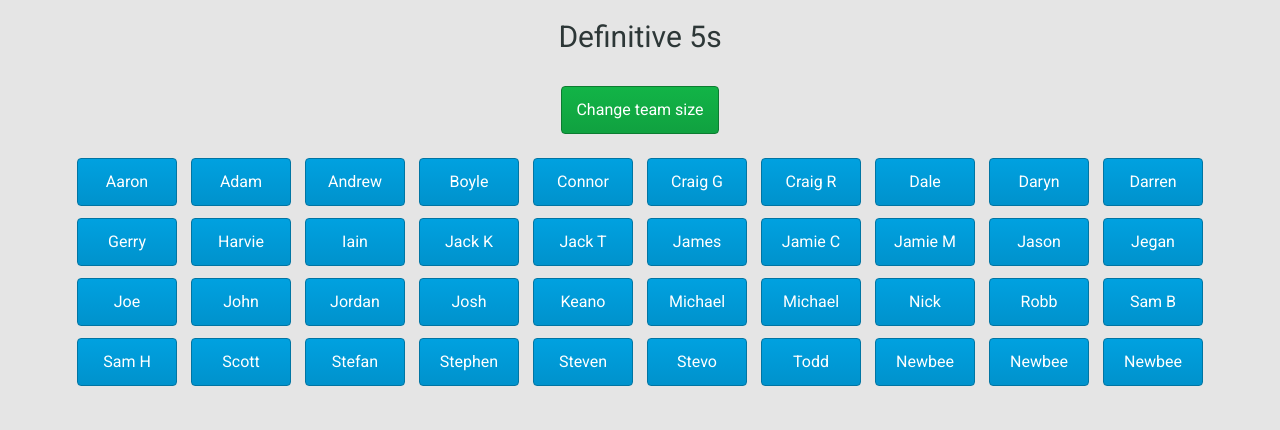
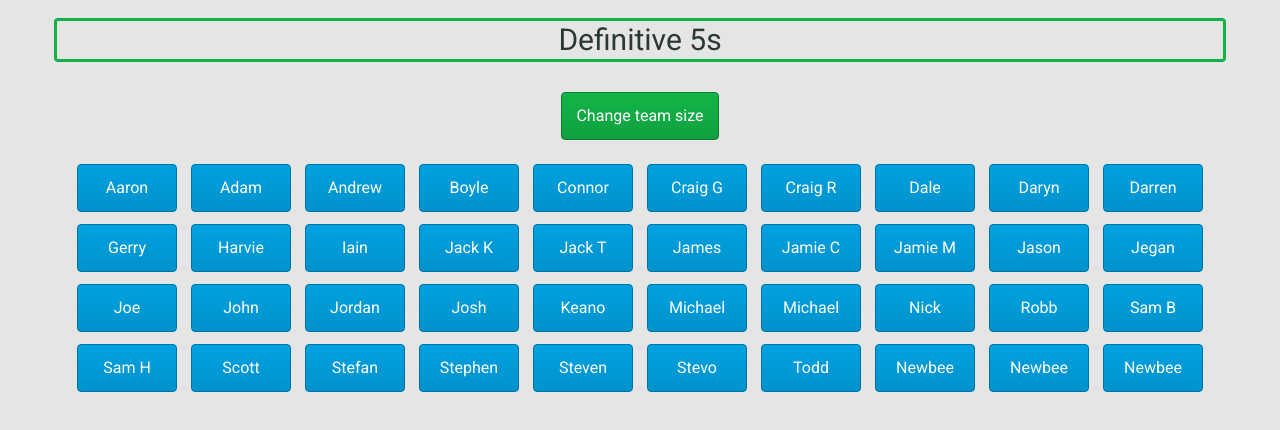
Before and after one commit to jordandavidson1990/team-generator, a React (Create React App) app: page / in a window 1280 px wide. Shown: the top 430 px of the page. Built offline with nearby package versions, Linux system fonts and the light colour scheme; no server answers.

Commit message:
color change

```diff
--- a/src/containers/MainContainer.jsx
+++ b/src/containers/MainContainer.jsx
@@ -18,7 +18,7 @@ const MainContainer = () => {
 
   return (
     <div className="ch-container ch-bg--grey-3">
-      <h1 className="ch-mt--3 ch-mb--5">
+      <h1 className="ch-mt--3 ch-mb--5 ch-ba--3 ch-bc--ac-green ch-rounded">
         Definitive {isNumbersFives ? "5" : "7"}s
       </h1>
       {clickedLads.length < maxLength && (
```
